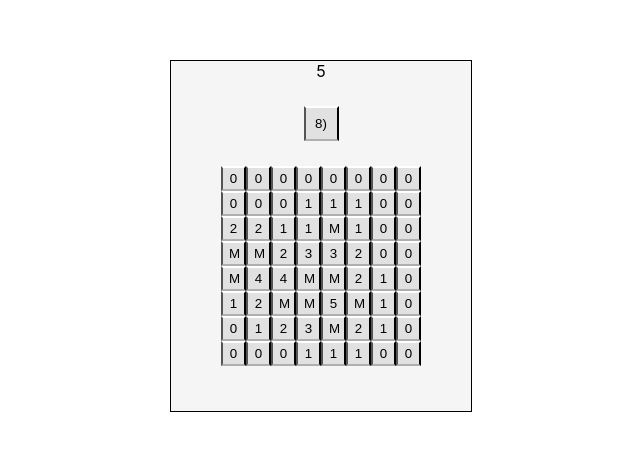
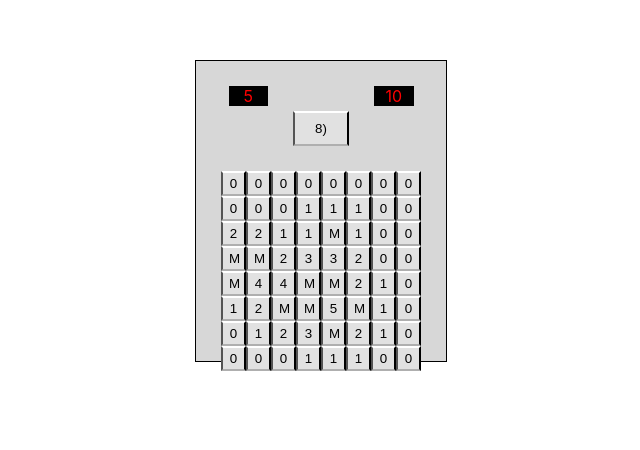
Before and after one commit to jerrywu28/minesweeper, a React (Create React App) app in the folder game/: page / in a window 1280 px wide. Shown: the part 132-582 px from the top of the page, without its empty margins (319-959 px from the left). Built offline with nearby package versions, Linux system fonts and the light colour scheme.

Commit message:
Looking a lot more like minesweeper now.

```diff
--- a/game/src/App.jsx
+++ b/game/src/App.jsx
@@ -1,6 +1,7 @@
 import React, { Component } from 'react';
 import Gameboard from './Gameboard.jsx';
 import Timer from './Timer.jsx';
+import Minesleft from './Minesleft.jsx';
 import './Styles/App.css';
 
 class App extends Component {
@@ -8,6 +9,7 @@ class App extends Component {
     super(props);
     this.state = {
       board: [],
+      remaining: 10
     }
   }
 
@@ -89,8 +91,14 @@ class App extends Component {
   render() {
     return (
       <div className="App">
-        <Timer /><button id="restart">8)</button>
-        <Gameboard board={this.state.board} />
+        <div id="status-bar">
+          <Timer id="timer" />
+          <button id="restart">8)</button>
+          <Minesleft id="mines-left" remaining={this.state.remaining} />
+        </div>
+        <div id="game-board">
+          <Gameboard board={this.state.board} />
+        </div>
       </div>
     );
   }
--- /dev/null
+++ b/game/src/Minesleft.jsx
@@ -0,0 +1,8 @@
+import React from 'react';
+import './Styles/Minesleft.css';
+
+const Minesleft = props => (
+  <div id="mines-left">{props.remaining}</div>
+)
+
+export default Minesleft;
--- a/game/src/Styles/App.css
+++ b/game/src/Styles/App.css
@@ -1,14 +1,29 @@
 .App {
+  display: flex;
+  flex-direction: column;
   text-align: center;
-  background-color: rgb(245, 245, 245);
+  background-color: rgb(215, 215, 215);
   border: 1px solid black;
-  height: 350px;
-  width: 300px;
+  height: 250px;
+  width: 200px;
   margin: 0 auto;
+  padding: 25px;
 }
 
-#restart {
-  height: 35px;
-  width: 35px;
-  margin: 25px;
-}
+  #status-bar {
+    flex: 1;
+    display: flex;
+    flex-direction: row;
+    margin: 0 auto;
+  }
+
+    #restart {
+      flex: 1;
+      height: 35px;
+      width: 35px;
+      margin: 25px;
+    }
+
+  #game-board {
+    flex: 3;
+  }
--- /dev/null
+++ b/game/src/Styles/Minesleft.css
@@ -0,0 +1,7 @@
+#mines-left {
+  flex: 1;
+  background-color: black;
+  color: red;
+  height: 20px;
+  width: 50px;
+}
--- /dev/null
+++ b/game/src/Styles/Timer.css
@@ -0,0 +1,7 @@
+#timer-box {
+  flex: 1;
+  background-color: black;
+  color: red;
+  height: 20px;
+  width: 50px;
+}
--- a/game/src/Timer.jsx
+++ b/game/src/Timer.jsx
@@ -1,4 +1,5 @@
 import React, { Component } from 'react';
+import './Styles/Timer.css';
 
 class Timer extends Component {
   constructor(props) {
@@ -23,7 +24,7 @@ class Timer extends Component {
 
   render() {
     return (
-      <div>{this.state.timer}</div>
+      <div id="timer-box">{this.state.timer}</div>
     )
   }
 }
```
